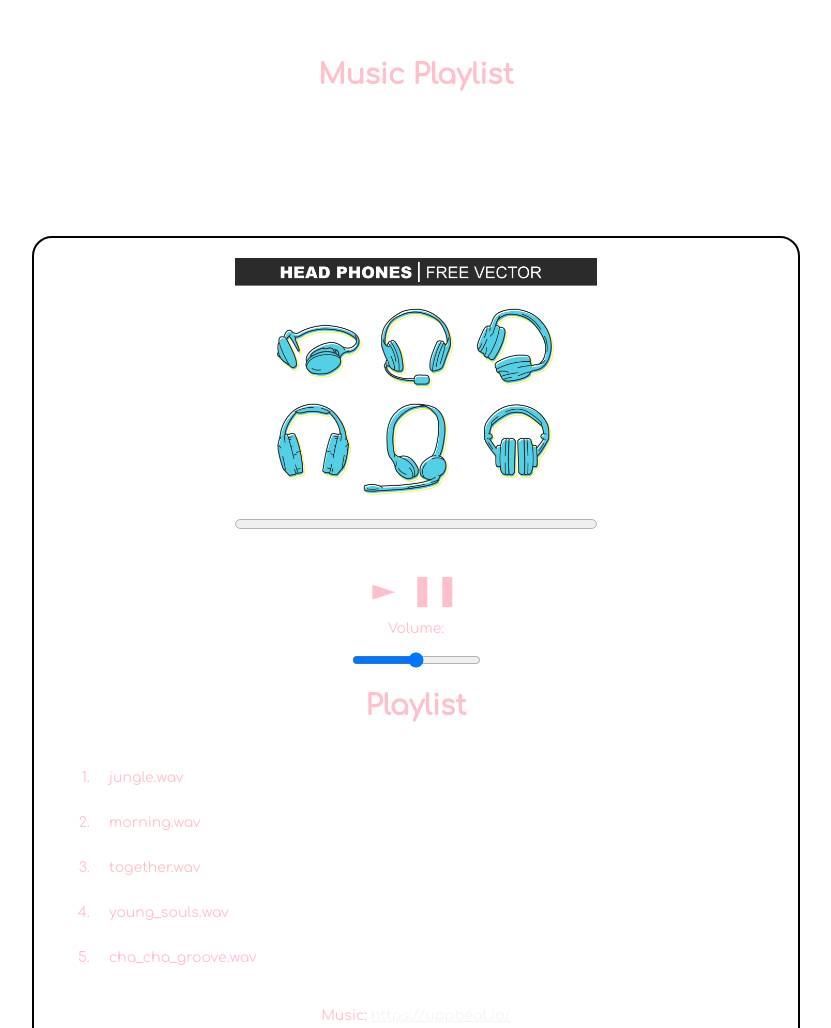
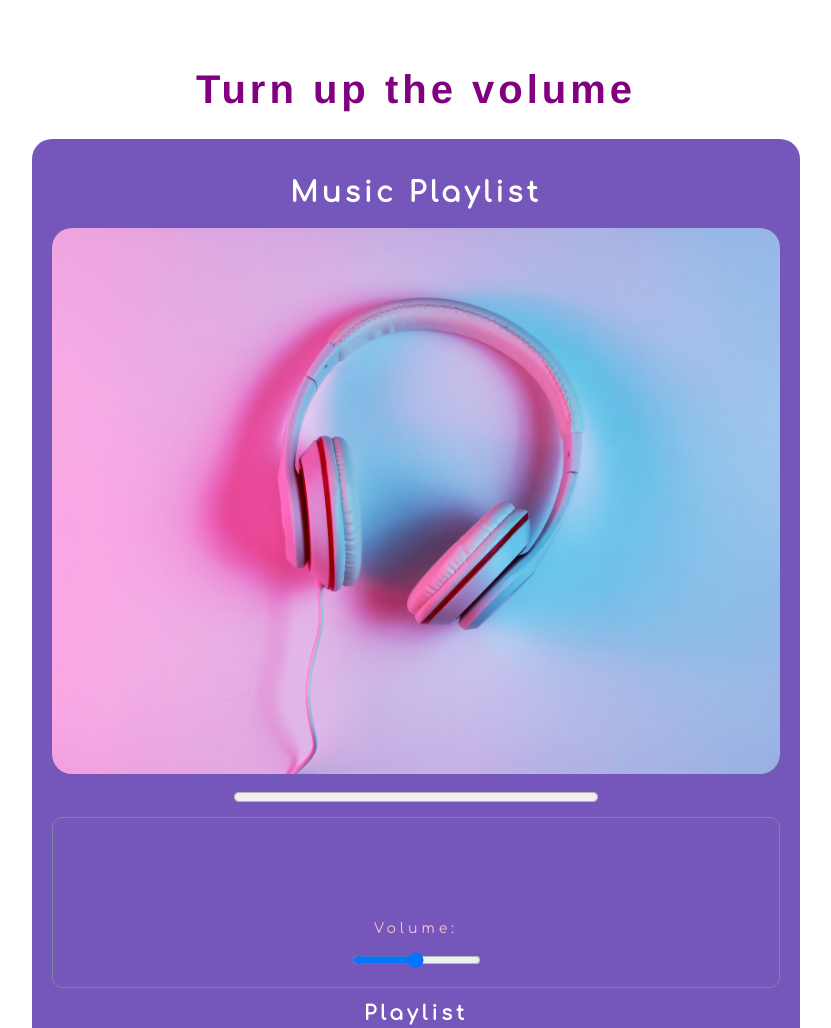
Before and after one commit to chica25/Music_Playlist_App, a plain HTML site: page index.html in a window 1280 px wide. Shown: the top 1028 px of the page, without its empty margins (224-1055 px from the left). Drawn offline with Linux system fonts and the light colour scheme.

Commit message:
Edit html elemnet and song array

```diff
--- a/index.html
+++ b/index.html
@@ -11,13 +11,15 @@
         <link href="https://fonts.googleapis.com/css2?family=Comfortaa&display=swap" rel="stylesheet">
     </head>
     <body>
-        <h1 class="title">Music Playlist</h1>
-        <br>
-        <h2 class="text-effect">Turn up the volume</h2>
+
+
+        <h1 class="text-effect">Turn up the volume</h1>
         <div class="player">
-            <img src="images/headphones.png" id="headphones" alt="headphones">
+            <h1 class="title">Music Playlist</h1>
+            <img src="images/headphones_2.jpg" id="headphones" alt="headphones">
             <audio id="player" ontimeupdate="updateProgress()">
                 <source id="source" />
+                Audio not supported
             </audio>
 
             <progress id="progress" value="0" max="100"></progress>
@@ -30,14 +32,16 @@
                 </div>
                 <p>Volume:</p>
                 <div class="volume"></div>
+                <!-- <span>-</span>
+                <span>+</span> -->
                 <input type="range" id="volume-slider" min="0" max="1" step="0.01">
             </div>
 
-            <h1>Playlist</h1>
+            <h1 class="playlist-title">Playlist</h1>
             <div id="playlist"></div>
-            <p>Music: <a href="https://uppbeat.io/">https://uppbeat.io/</p>
         </div>
 
         <script src="music.js"></script>
+        <script src="textAnimation.js"></script>
     </body>
 </html>
--- a/music.js
+++ b/music.js
@@ -1,7 +1,7 @@
 
 
 
-const songs = ["jungle.wav", "morning.wav", "together.wav", "young_souls.wav", "cha_cha_groove.wav"]
+const songs = ["All Good Folks - jungle.wav", "All Good Folks - morning.wav", "All Good Folks - together.wav", "Soundroll - young_souls.wav", "All Good Folks - morning.wav", "All Good Folks - cha_cha_groove.wav"]
 
 const player = document.getElementById('player')
 
--- a/style.css
+++ b/style.css
@@ -1,7 +1,7 @@
 html {
     font-size: 10px;
     font-family: 'Comfortaa', cursive;
-    letter-spacign: 4px;
+    letter-spacing: 4px;
 }
 
 body {
@@ -13,36 +13,58 @@ body {
     text-align: center;
 }
 
-h2 {
+h1 {
     color: white;
+    font-style: bold;
+}
+
+img {
+    border-radius: 2rem;
+    margin-bottom: 10px ;
+}
+
+.text-effect {
+    color: purple;
     font-size: 4rem;
     font-family: helvetica;
     text-align: center;
-    /* line-height: 100vh; */
+    font-style: bold;
+}
+
+span {
+    opacity: 0;
+    transition: all 0.4s ease;
+    transform: translateY(50px);
+    display: inline-block;
+}
+
+span.fade {
+ color: rgb(173, 173, 255)
 }
 
 .player {
-    /* background: rgb(117, 87, 187); */
+    background: rgb(117, 87, 187);
     padding: 2rem;
     border-radius: 2rem;
     position: relative;
-    border: 2px solid black;
 }
 
 img {
-    width: 50%;
+    width: 100%;
+    height: 20%;
 }
-/*
-#controls {
+
+
+ #controls {
     border: 1px lightslategray solid;
     border-radius: 1rem;
     padding: 1.6rem;
-} */
+}
 
-.control-wrapper > span {
+ .control-wrapper > span {
     cursor: pointer;
-    /* color: lightslategray; */
-    font-size: 3rem;
+   color: pink;
+   font-size: 3rem;
     padding: 0.5rem;
 }
 
@@ -51,9 +73,15 @@ img {
       text-align: center;
 }
 
+.playlist-title {
+    font-size: 20px;
+}
+
 #playlist {
     overflow: hidden;
     text-align: left;
+    margin-left: 35%;
+    font-size: 16px;
 }
 
 li {
```
Also changed, not shown: files/textAnimation.js (+22 -3 lines), files/heaphones.png (deleted), images/headPhones.svg (deleted), images/headphones.png (deleted), images/headphones_2.jpg (added).
